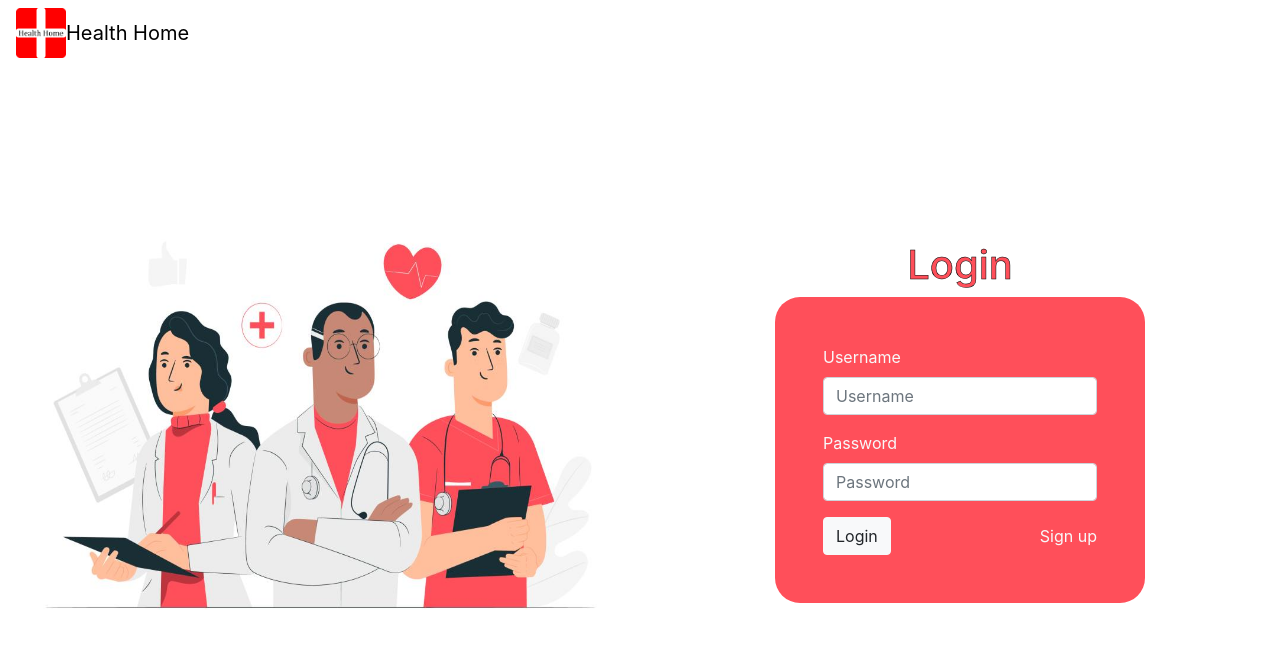
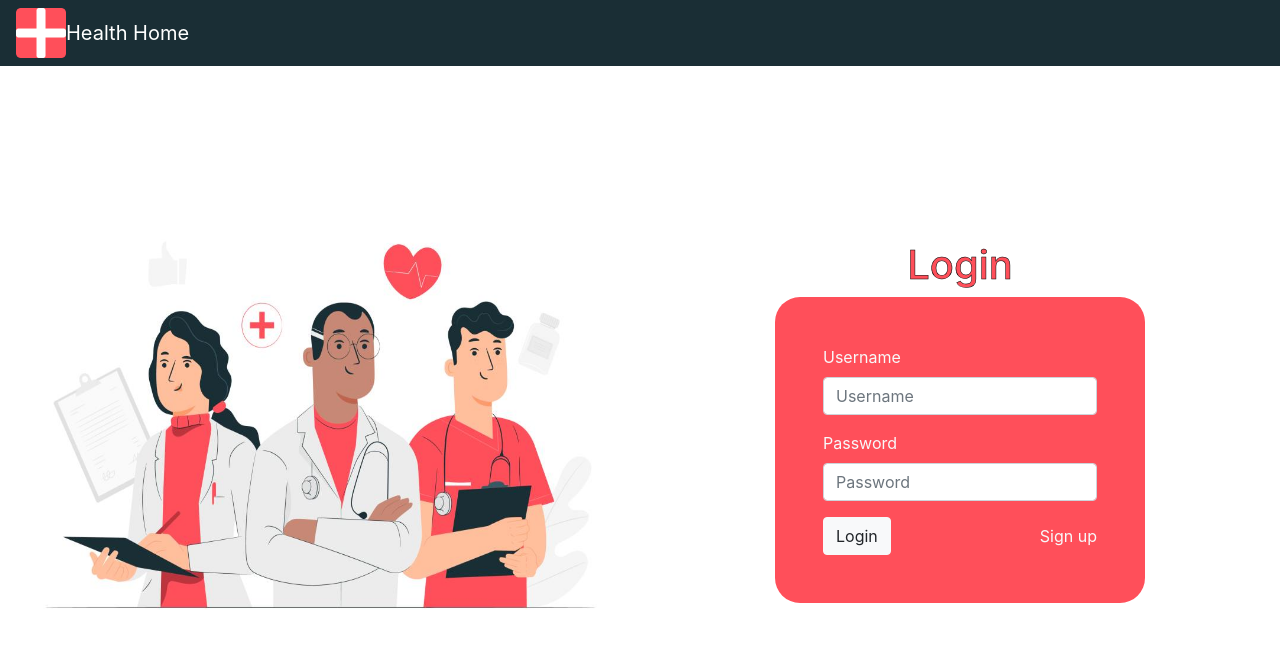
Before and after one commit to dimasguintana/TubesWebpro, a CodeIgniter app: page /TubesWebpro-Kel2/index.php/welcome/index in a window 1280 px wide. Shown: the top 650 px of the page. Run offline with CodeIgniter, Linux system fonts and the light colour scheme; some libraries are stand-ins or nearby versions.

Commit message:
nambah gambar

```diff
--- a/application/views/template/atas.php
+++ b/application/views/template/atas.php
@@ -1,6 +1,6 @@
-<nav class="navbar navbar-expand-sm navbar-dark" style= 'background-color: ;'>
-  <img src="<?= base_url('assets/healthhome.png') ?>" alt="logo" width=50 height=50>
-  <a class="navbar-brand" href="#" style= 'color: #000000'> Health Home</a>
+<nav class="navbar navbar-expand-sm navbar-dark" style= 'background-color: #1A2E35;'>
+  <img src="<?= base_url('assets/logo-2.jpg') ?>" alt="logo" width=50 height=50>
+  <a class="navbar-brand" href="#" style= 'color: #FFFFFF'> Health Home</a>
   <button class="navbar-toggler" type="button" data-toggle="collapse" data-target="#navbarSupportedContent" aria-controls="navbarSupportedContent" aria-expanded="false" aria-label="Toggle navigation">
     <span class="navbar-toggler-icon"></span>
   </button>
```
Also changed, not shown: assets/1.png (added), assets/logo-2.jpg (added), assets/undraw_medicine_b1ol.png (added), assets/undraw_quite_town_mg2q.png (added).
